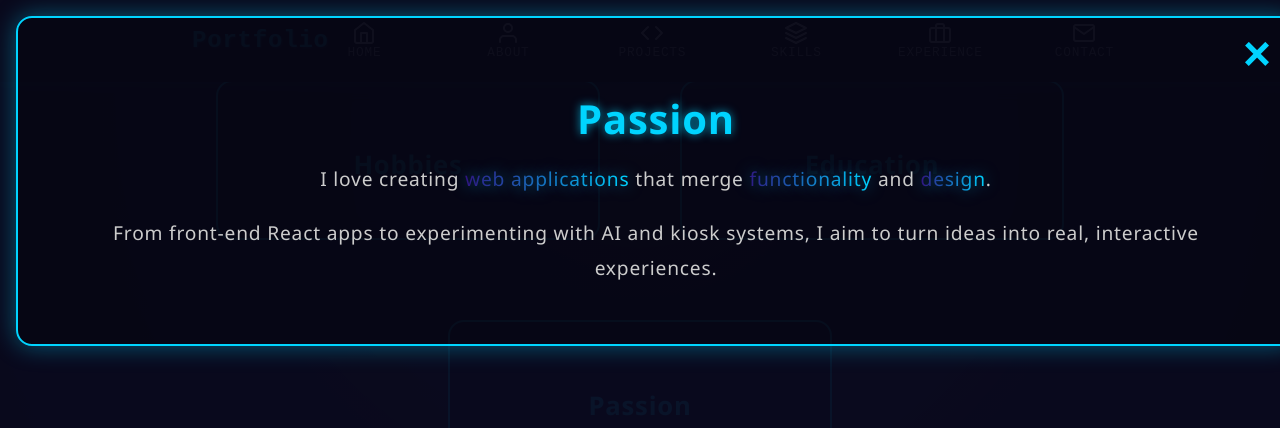
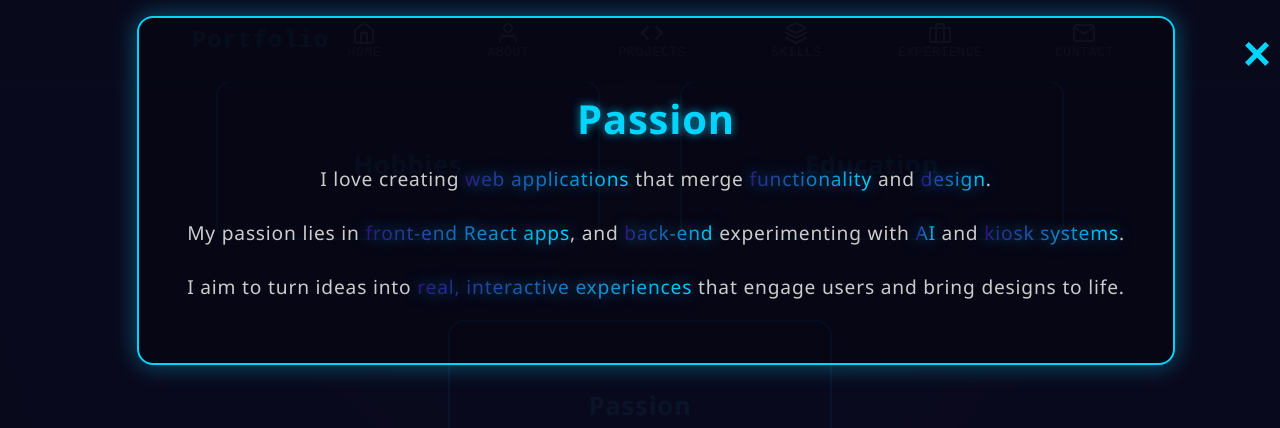
Before and after one commit to Freiderich/Portfolio, a React (Vite) app: page / in a window 1280 px wide. Both pictures are taken after a click on the element "Passion". Shown: the part 1278-1706 px from the top of the page. Built offline with nearby package versions, Linux system fonts and the light colour scheme.

Commit message:
Fixed Passion in about me

```diff
--- a/src/components/About.jsx
+++ b/src/components/About.jsx
@@ -254,10 +254,13 @@ function About() {
                 I love creating <span className="highlight">web applications</span> that merge
                 <span className="highlight"> functionality</span> and <span className="highlight">design</span>.
               </p>
-
               <p>
-                From front-end React apps to experimenting with AI and kiosk
-                systems, I aim to turn ideas into real, interactive experiences.
+                My passion lies in <span className="highlight">front-end React apps</span>, and <span className="highlight">back-end </span>
+                experimenting with <span className="highlight">AI</span> and <span className="highlight">kiosk systems</span>.
+              </p>
+              <p>
+                I aim to turn ideas into <span className="highlight">real, interactive experiences </span>
+                 that engage users and bring designs to life.
               </p>
             </div>
           )}
--- a/src/styles/About.css
+++ b/src/styles/About.css
@@ -556,6 +556,9 @@
   animation: pulseDot 1.5s infinite alternate;
 }
 
+/* ===============================
+   EDUCATION TIMELINE
+================================= */
 .passion-content p {
   opacity: 0;
   transform: translateY(10px);
@@ -573,8 +576,54 @@
   }
 }
 
-
 .highlight {
   color: #00d4ff;
   font-weight: 500;
 }
+
+/* Fade-up animation for paragraphs */
+.passion-content p {
+  opacity: 0;
+  transform: translateY(15px);
+  animation: fadeUp 0.7s forwards;
+  animation-timing-function: ease-out;
+}
+
+/* Staggered delays for each paragraph */
+.passion-content p:nth-child(1) { animation-delay: 0.1s; }
+.passion-content p:nth-child(2) { animation-delay: 0.3s; }
+.passion-content p:nth-child(3) { animation-delay: 0.5s; }
+
+/* Fade-up keyframes */
+@keyframes fadeUp {
+  to {
+    opacity: 1;
+    transform: translateY(0);
+  }
+}
+
+/* Highlight effect for important words */
+.highlight {
+  color: #00d4ff;
+  font-weight: 500;
+  position: relative;
+  transition: all 0.3s ease;
+}
+
+/* Glow and slight scale on hover */
+.highlight:hover {
+  color: #ff7b00;
+  text-shadow: 0 0 8px #00d4ff, 0 0 12px #00d4ff;
+  transform: scale(1.05);
+}
+
+/* Optional: subtle pulse animation for highlights */
+@keyframes pulseHighlight {
+  0% { transform: scale(1); }
+  50% { transform: scale(1.03); }
+  100% { transform: scale(1); }
+}
+
+.highlight {
+  animation: pulseHighlight 2.5s infinite alternate ease-in-out;
+}
```
